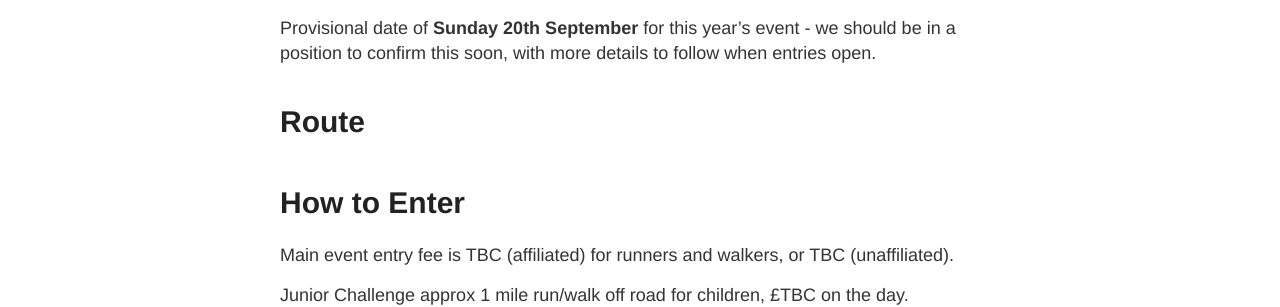
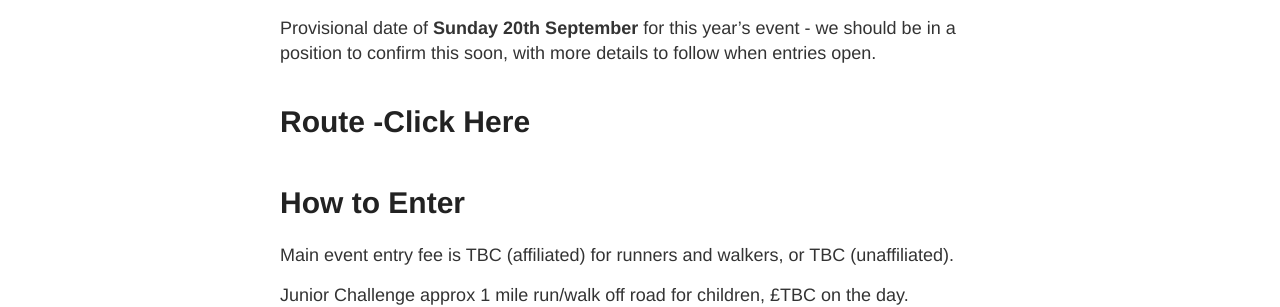
Before and after one commit to Charnwood-Challenge/Charnwood-Challenge.github.io, a Jekyll site: the page built from about.md, in a window 1280 px wide. Shown: the part 383-690 px from the top of the page. Built offline with Jekyll 4.4.1, drawn with Linux system fonts in a browser that asks for light colours.

Commit message:
Update about.md

```diff
--- a/about.md
+++ b/about.md
@@ -10,7 +10,7 @@ The Charnwood Challenge is an off-road event for runners and walkers. The main e
 
 Provisional date of **Sunday 20th September** for this year's event - we should be in a position to confirm this soon, with more details to follow when entries open.
 
-# [Route](https://charnwoodchallenge.me/route)
+# Route -[Click Here](https://charnwoodchallenge.me/route)
 
 # How to Enter
 
```
